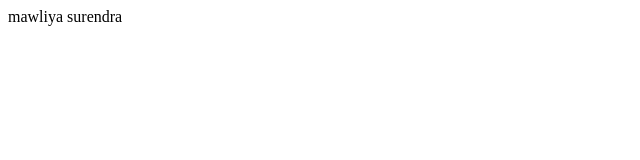
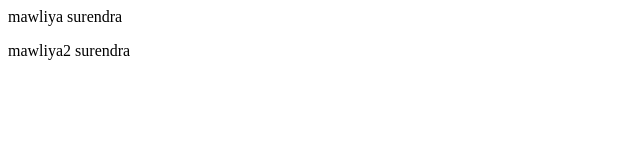
Before and after one commit to surendra8890/local-repo, a plain HTML site: page localrepo/index.html in a window 1280 px wide. Shown: the whole page, without its empty margins (0-640 px from the left). Drawn offline with Linux system fonts and the light colour scheme.

Commit message:
add feature

```diff
--- a/localrepo/index.html
+++ b/localrepo/index.html
@@ -1 +1,2 @@
 <p>mawliya surendra</p>
+<p>mawliya2 surendra</p>
```
